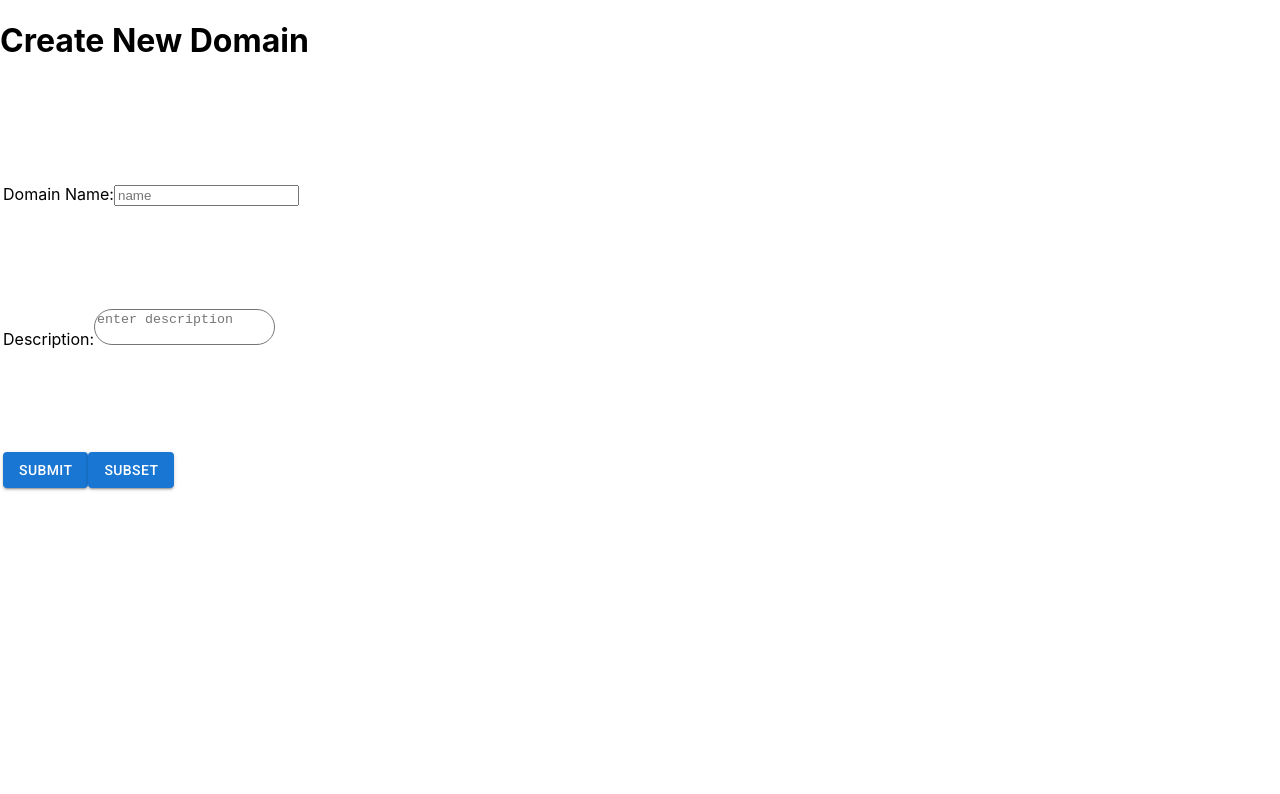
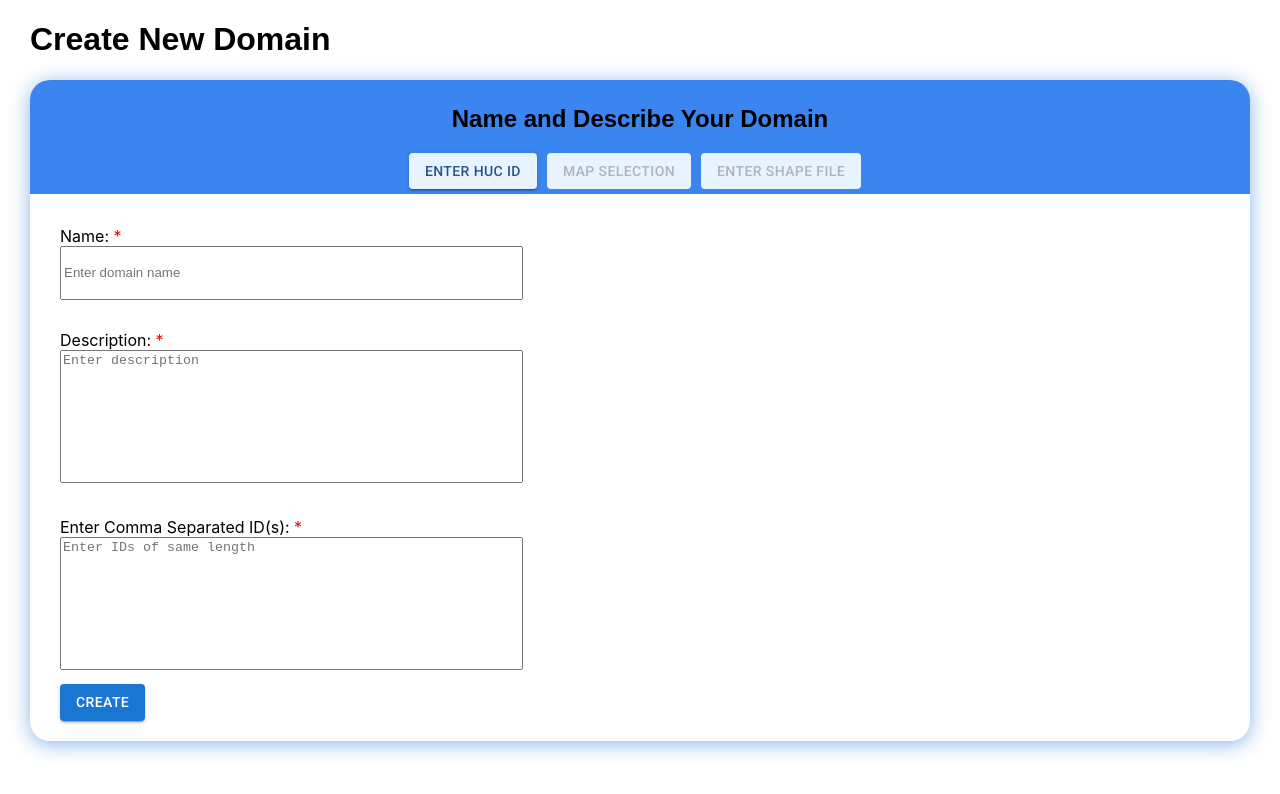
Before and after one commit to hydroframe/hydroframe-frontend, a Next.js app: page /domain in a window 1280 px wide. Shown: the top 794 px of the page. Built offline with nearby package versions, Linux system fonts and the light colour scheme.

Commit message:
temporarily comitting data for testing purpose

```diff
--- a/package.json
+++ b/package.json
@@ -18,7 +18,8 @@
     "axios": "^0.27.2",
     "next": "12.0.8",
     "react": "17.0.2",
-    "react-dom": "17.0.2"
+    "react-dom": "17.0.2",
+    "react-router-dom": "^6.3.0"
   },
   "devDependencies": {
     "@types/node": "17.0.10",
--- a/pages/domain.js
+++ b/pages/domain.js
@@ -1,41 +1,158 @@
-import styles from '../styles/Irene.module.css';
-import React from 'react';
+import React, {useState} from 'react';
 import { Button } from '@mui/material';
+import axios from 'axios';
 
 const Domain = () => {
+    const [name, setName] = useState("")
+    const [hId, setID] = useState("")
+    const [desc, setDesc] = useState("")
+
+    const [nameErr, setNameErr] = useState({})
+    const [hIdErr, setHIDErr] = useState({})
+    const [descErr, setDescErr] = useState({})
+
+    const onSubmit = (e) => {
+        e.preventDefault();
+        const isValid = formValidation()
+        console.log(name)
+        let data = JSON.stringify({
+            name: name,
+            description: desc,
+            geography: hId,
+            model: "CONUS 1"
+          });
+
+          console.log(data)
+         axios.post('/api/domains/',data,
+         {headers:{"Content-Type" : "application/json"}})
+          .then(function (response) {
+            console.log(response);
+          })
+          .catch(function (error) {
+            console.log(error.response.data);
+            console.log(error.response.status);
+            console.log(error.response.headers);
+          });
+        }
+
+        // const fetchData = async () => {
+        //     const response = await fetch('/api/domains', {
+        //     method: 'POST',
+        //     body: JSON.stringify({ name: name, description: desc, geography: hId, model: "CONUS"}),
+        //     headers : {
+        //         'Content-Type': 'application/json; charset=UTF-8',
+        //        }
+        //     })
+        //     const data = await response.json()
+        //     console.log(data)
+        // }
+
+
+    const formValidation = () => {
+        const nameErr = {}
+        const hIdErr = {}
+        const descErr = {}
+
+        let isValid = true;
+
+        if(name.trim().length == 0){
+            nameErr.nameNull = "Name can not be empty"
+            isValid = false;
+        }
+        if(desc.trim().length == 0){
+            descErr.descNull = "Description can not be empty"
+            isValid = false;
+        }
+        if(hId.trim().length == 0){
+            hIdErr.hIdNull = "HUC IDs can not be empty"
+            isValid = false;
+        }
+        else{
+            var size = hId.toString().trim().split(',');
+            var isEqual = true, isLess = true;
+            for(var i = 0; i < size.length-1; i++) {
+
+                if(size[i] != size[i+1]){
+                    isEqual = false;
+                    break;
+                }
+            }
+            for(var i = 0; i < size.length; i++) {
+                console.log(size[i].length);
+                if(size[i] < 2 || size[i] > 12 || size[i] % 2 != 0){
+                    isLess = false;
+                    break;
+                }
+            }
+
+            if(!isEqual){
+                hIdErr.hIdNull = "All HUC IDs must be of same length"
+            }
+            else if(!isLess){
+                hIdErr.hIdNull = "Valid HUC ID lengths are 2,4,6,8,10,12"
+            }
+        }
+        setNameErr(nameErr)
+        setDescErr(descErr)
+        setHIDErr(hIdErr)
+
+        if(isValid && isLess && isEqual){
+            return true;
+        }
+        else return false;
+    }
+
     return (
-        <div>
-        <h1>Create New Domain</h1>
+        <><h1> Create New Domain</h1>
+        <div className='wrapper'>
+            <div id="heading">
+            <h2>Name and Describe Your Domain</h2>
+                    <Button id="btn-header" variant='contained' style={{marginRight: "10px", color: "#275392"}}>Enter HUC Id</Button>
+                    <Button id="btn-header" disabled variant='contained' style={{marginRight: "10px",}}>Map Selection</Button>
+                    <Button id="btn-header" disabled variant='contained' style={{marginRight: "10px"}}>Enter Shape File</Button>
+            </div>
 
-        <table>
-            <tr>
-                <td className={styles.td_style}>
-                    <label>
-                        Domain Name:
-                        <input type="text" name="name" placeholder="name" />
-                    </label>
-                </td>
-            </tr>
+            <form onSubmit={onSubmit}>
+            <div className='name-id'>
+                <div >
+                <label className='required'>Name: </label>
+                <div><input id="name-id" type="text"
+                value = {name}
+                onChange = {(e) => {setName(e.target.value)}}
+                placeholder='Enter domain name'>
+                    </input>
+                    </div>
+                    {Object.keys(nameErr).map((key) => {
+                        return <p key = {key} style= {{color: "red"}}> {nameErr[key]}</p>
+                    })}
+                    </div>
+                <div id="id-box">
+                    <label className='required'>Description: </label>
+                    <div><textarea id="desc-box" placeholder="Enter description" value = {desc}
+                    onChange = {(e) => {setDesc(e.target.value)}}>
+                        </textarea>
+                        </div>
+                        {Object.keys(descErr).map((key) => {
+                        return <p key = {key} style= {{color: "red"}}> {descErr[key]}</p>
+                    })}
+                </div>
+                <div className='desc'>
+                <label className='required'>Enter Comma Separated ID(s): </label>
+                <div><textarea id='enter_huc' placeholder="Enter IDs of same length"
+                value = {hId}
+                onChange = {(e) => {setID(e.target.value)}}>
 
-            <tr>
-            <td className={styles.td_style}>
-                    <label>
-                        Description:
-                        <textarea className={styles.desc_box} placeholder="enter description" />
-                    </label>
-                 </td>
-            </tr>
+                    </textarea></div>
+                    {Object.keys(hIdErr).map((key) => {
+                        return <p key = {key} style= {{color: "red"}}> {hIdErr[key]}</p>
+                    })}
+            </div>
+                <div><Button id="btn" variant='contained' type = 'submit' >Create</Button></div>
+            </div>
+            </form>
+        </div>
 
-            <tr>
-            <td className={styles.td_style}>
-                <Button className={styles.btn_style} variant="contained"
-                    >Submit</Button>
-                <Button className={styles.btn_style} variant="contained" href="https://subset.cuahsi.org/parflow/v1_0">Subset</Button>
-                </td>
-            </tr>
-
-        </table>
-    </div>
+        </>
     )
 }
 
--- a/pages/index.tsx
+++ b/pages/index.tsx
@@ -17,7 +17,7 @@ const Home: NextPage = () => {
         </Link>
       </Grid>
       <Grid item xs={12} sm={6} md={5}>
-        <Card title={"Data Explorer"} />
+        <Card title={"Data Explorers"} />
       </Grid>
       <Grid item xs={12} sm={6} md={5}>
         <Card title={"Open SandTask App"} />
--- a/styles/globals.css
+++ b/styles/globals.css
@@ -33,3 +33,109 @@ a {
   margin-top: 20px;
   margin-left: 12%;
 }
+
+/************************************************************/
+
+.no-bull{
+  list-style-type: none;
+}
+
+input[type=number]::-webkit-inner-spin-button,
+input[type=number]::-webkit-outer-spin-button {
+  -webkit-appearance: none;
+  margin: 0;
+}
+
+/*******************[New Domain.js style update]*********************/
+
+h1{
+  font-family: 'Montserrat', sans-serif;
+  font-weight: 900;
+  margin-left: 30px;;
+}
+
+.wrapper{
+  display: grid;
+  margin-left: 30px;
+  margin-right: 30px;
+  margin-bottom: 30px;
+  padding: 0px;
+  grid-template-columns: repeat(2, 1fr);
+  gap: 2px;
+  grid-auto-rows: minmax(100px, auto);
+  background-color: #ffffff;
+  border-radius: 20px;
+
+  box-shadow: 0px 3px 20px rgba(66, 142, 224, 0.633);
+}
+
+#heading{
+  font-family: 'Montserrat', sans-serif;
+  text-align: center;
+  background-color: #3a85ef;
+  border-top-left-radius: 20px;
+  border-top-right-radius: 20px;
+  padding: 5px;
+  grid-row: 1;
+  grid-column: 1/-1;
+
+}
+
+.name-id{
+  grid-column: 1 / 2;
+  grid-row: 2;
+  padding-bottom:20px;
+  padding-top: 30px;
+  padding-left: 30px;
+  border-bottom-left-radius: 20px;
+}
+
+.desc{
+ margin-top: 30px;
+
+}
+#name-id{
+  height: 4em;
+  width: 80%;
+  resize: none;
+}
+
+#enter_huc{
+  height: 10em;
+  width: 80%;
+  resize: none;
+}
+
+#id_list{
+  height: 10em;
+  width: 80%;
+  resize: none;
+}
+
+#desc-box{
+  height: 10em;
+  width: 80%;
+  resize: none;
+}
+
+#id-box{
+  margin-top: 30px;
+}
+
+#id-list-con{
+  padding-top: 35px;
+}
+
+#btn{
+  margin-top: 10px;
+}
+
+#btn-header{
+  background-color: #e7f4ff;
+
+}
+
+.required:after {
+  content:" *";
+  color: red;
+}
```
Also changed, not shown: components/ButtonModeling.js (+18 -10 lines), pages/domainDisplay.js (+24 -24 lines), pages/domaindetails/[id].js (added, +31 -0 lines), pages/domaindetails/index.js (added, +11 -0 lines), pages/modeling.js (+8 -18 lines), styles/Irene.module.css (line endings or trailing spaces), 1 other file (tests, documents, lock files or other folders).
